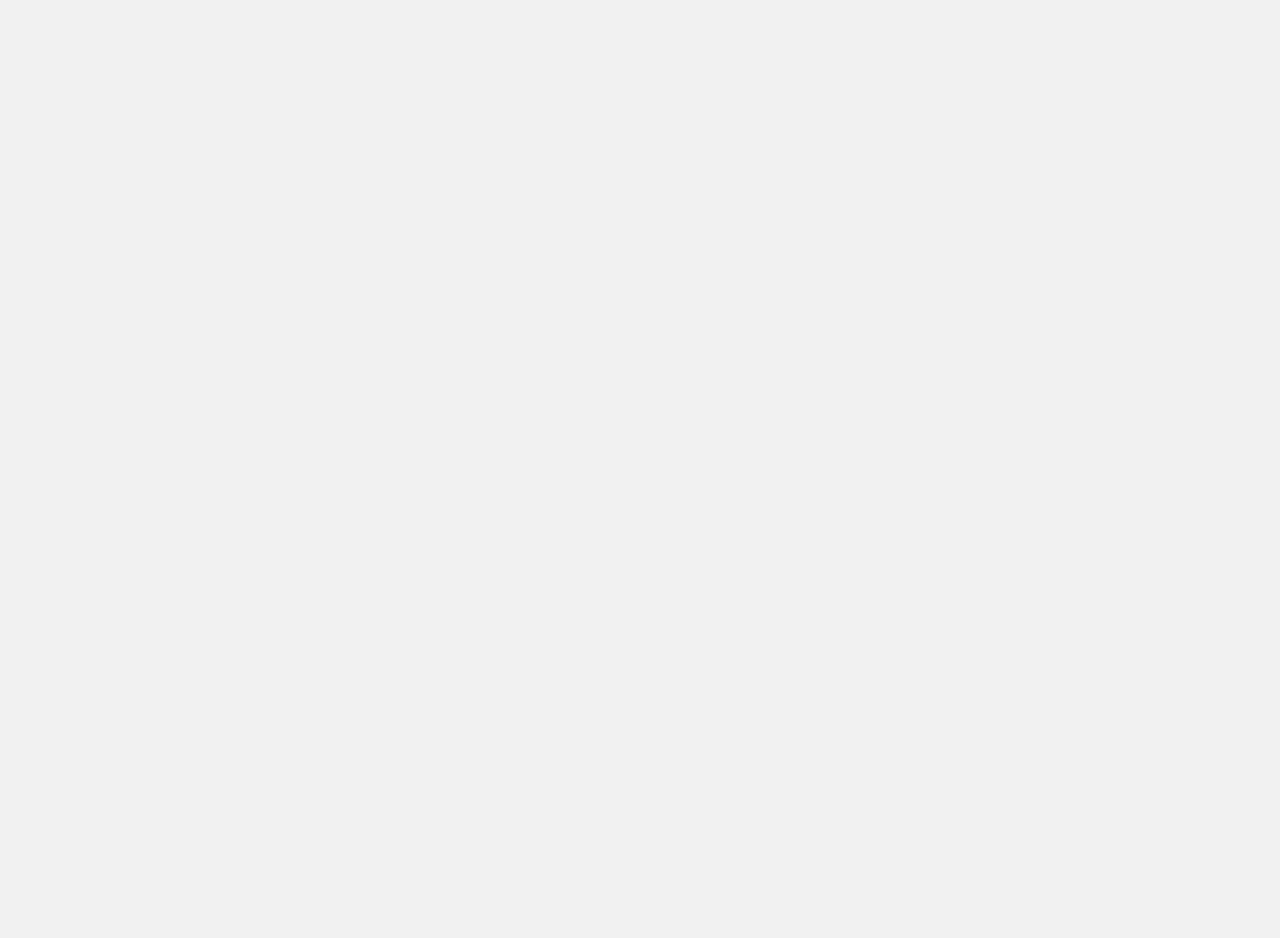
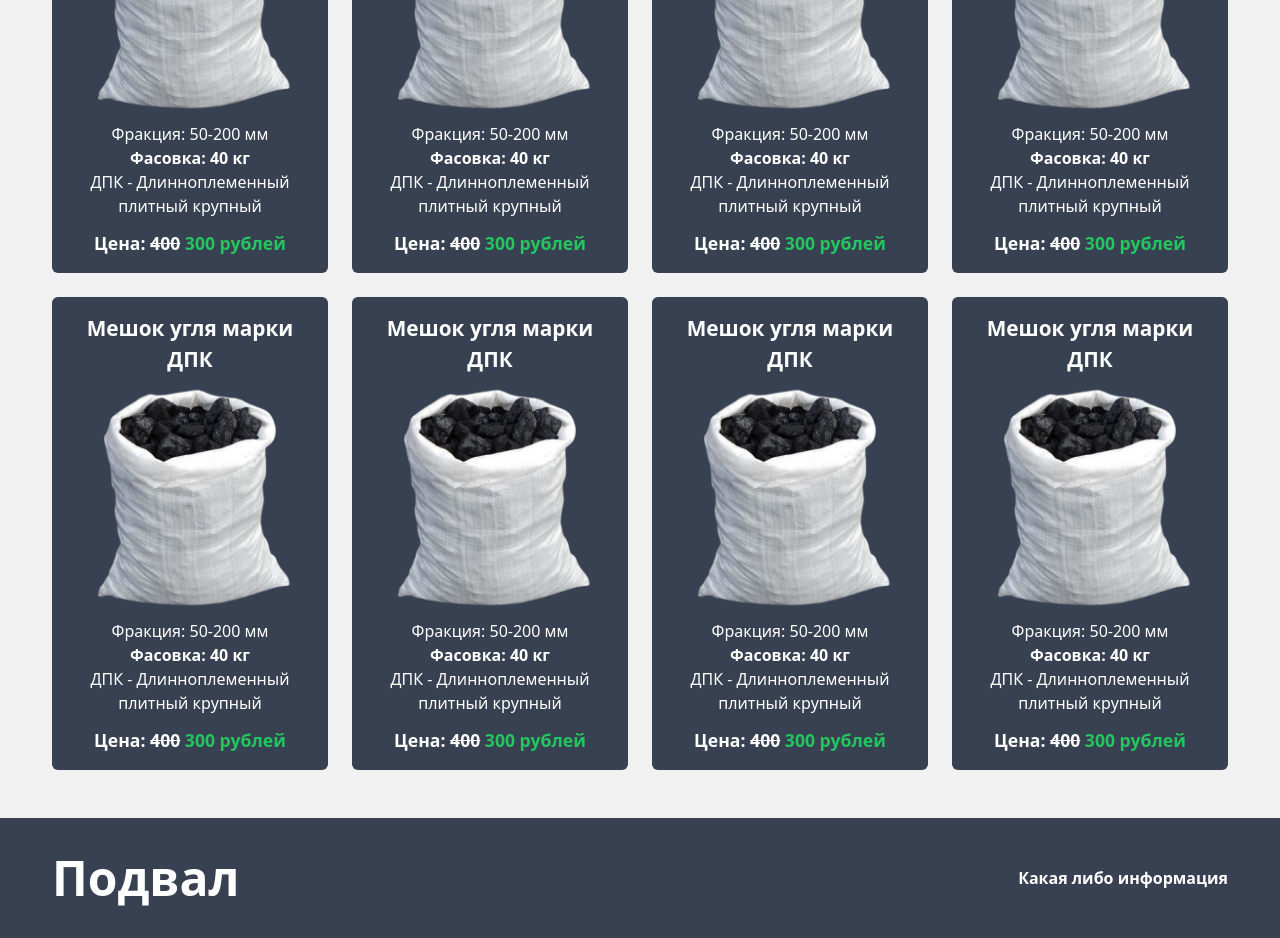
Before and after one commit to menyaboo/coal-project, a React (Vite) app: page / in a window 1280 px wide. Shown: the part 1120-2058 px from the top of the page. Before the commit the page ends 800 px from the top, so only its background shows below. Built offline with nearby package versions, Linux system fonts and the light colour scheme.

Commit message:
production list

```diff
--- /dev/null
+++ b/src/components/footer/index.tsx
@@ -0,0 +1,13 @@
+import {FC} from "react";
+import ContainerComponent from "@/components/container";
+
+const FooterComponent: FC = () => (
+  <footer className="py-6 text-white bg-gray-700 mt-6">
+    <ContainerComponent className="flex justify-between items-center">
+      <h1>Подвал</h1>
+      <b>Какая либо информация</b>
+    </ContainerComponent>
+  </footer>
+);
+
+export default FooterComponent;
--- a/src/hook/hide/index.ts
+++ b/src/hook/hide/index.ts
@@ -8,9 +8,9 @@ const useHideState = () => {
     const handleResize = () => {
       const currentWidth = window.innerWidth;
       if (currentWidth <= 767 && prevWidth > 767) {
+        setHide(true);
+      } else if (currentWidth > 767 && prevWidth <= 767) {
         setHide(false);
-      } else if (currentWidth > 767 && prevWidth <= 767) {
-        setHide(true);
       }
       setPrevWidth(currentWidth);
     };
--- a/src/index.css
+++ b/src/index.css
@@ -26,6 +26,10 @@ h6 {
   font-size: 1.1em;
 }
 
+h1, h2, h3, h4, h5, h6 {
+  font-weight: bold;
+}
+
 body {
   background-color: #F1F1F1;
 }
--- a/src/pages/main/components/index.tsx
+++ b/src/pages/main/components/index.tsx
@@ -1,26 +1,4 @@
-import {FC} from "react";
-import {qualityList} from "@/shared/quality";
-import ContainerComponent from "@/components/container";
+import MainPicture from "@/pages/main/components/main-picture";
+import ProductionList from "@/pages/main/components/production-list"
 
-const MainPicture: FC = () => (
-  <div className="h-dvh min-h-[620px] bg-cover" style={{backgroundImage: 'url("ugolek.jpg")'}}>
-    <div className='bg-[rgba(0,0,0,0.4)] text-white flex items-center w-full h-full'>
-      <ContainerComponent className="flex flex-col gap-16">
-        <div>
-          <h1 className="font-bold text-8xl pb-3">УГОЛЬ</h1>
-          <p className="text-3xl">Возможно какое либо описание...</p>
-        </div>
-        <div>
-          <h2 className="font-bold pb-0">Качества:</h2>
-          <ul className="text-[1.2rem] list-disc">
-            {
-              qualityList.map(quality => <li>{quality}</li>)
-            }
-          </ul>
-        </div>
-      </ContainerComponent>
-    </div>
-  </div>
-);
-
-export default MainPicture;
+export { MainPicture, ProductionList };
--- /dev/null
+++ b/src/pages/main/components/main-picture/index.tsx
@@ -0,0 +1,26 @@
+import {FC} from "react";
+import {qualityList} from "@/shared/quality";
+import ContainerComponent from "@/components/container";
+
+const MainPicture: FC = () => (
+  <div className="h-dvh min-h-[620px] bg-cover" style={{backgroundImage: 'url("ugolek.jpg")'}}>
+    <div className='bg-[rgba(0,0,0,0.4)] text-white flex items-center w-full h-full'>
+      <ContainerComponent className="flex flex-col gap-16">
+        <div>
+          <h1 className="font-bold text-8xl pb-3">УГОЛЬ</h1>
+          <p className="text-3xl">Возможно какое либо описание...</p>
+        </div>
+        <div>
+          <h2 className="font-bold pb-0">Качества:</h2>
+          <ul className="text-[1.2rem] list-disc">
+            {
+              qualityList.map((quality, index) => <li key={index}>{quality}</li>)
+            }
+          </ul>
+        </div>
+      </ContainerComponent>
+    </div>
+  </div>
+);
+
+export default MainPicture;
--- /dev/null
+++ b/src/pages/main/components/production-list/index.tsx
@@ -0,0 +1,25 @@
+import {FC} from "react";
+import ContainerComponent from "@/components/container";
+
+const ProductionList: FC = () => (
+  <ContainerComponent className="py-6">
+    <h1>Наша продукция</h1>
+
+    <div className="grid grid-cols-auto-fit-250 text-white gap-6 pt-6">
+      {
+        [...Array(8)].map((_, i) =>
+          <div key={i} className="flex text-center flex-col justify-center items-center bg-gray-700 p-4 rounded-md hover:scale-105 transition cursor-pointer">
+            <h5>Мешок угля марки ДПК</h5>
+            <img src="/coal.png" alt="coal"/>
+            <p>Фракция: 50-200 мм</p>
+            <b>Фасовка: 40 кг</b>
+            <p>ДПК - Длинноплеменный плитный крупный</p>
+            <b className="pt-3 text-[1.1rem]">Цена: <s>400</s> <span className="text-green-500">300 рублей</span></b>
+          </div>
+        )
+      }
+    </div>
+  </ContainerComponent>
+);
+
+export default ProductionList;
--- a/src/pages/main/index.tsx
+++ b/src/pages/main/index.tsx
@@ -1,9 +1,12 @@
 import {FC} from "react";
-import MainPicture from "@/pages/main/components";
+import {MainPicture, ProductionList} from "@/pages/main/components";
+import FooterComponent from "@/components/footer";
 
 const MainPage: FC = () => (
   <main>
     <MainPicture/>
+    <ProductionList/>
+    <FooterComponent/>
   </main>
 );
 
--- a/tailwind.config.js
+++ b/tailwind.config.js
@@ -19,6 +19,7 @@ export default {
       },
       gridTemplateColumns: {
         'auto-fit-350': 'repeat(auto-fit, minmax(350px, 1fr))',
+        'auto-fit-250': 'repeat(auto-fit, minmax(250px, 1fr))',
       },
       colors: {
         primary: "#58A0A3",
```
Also changed, not shown: public/coal.png (added).
